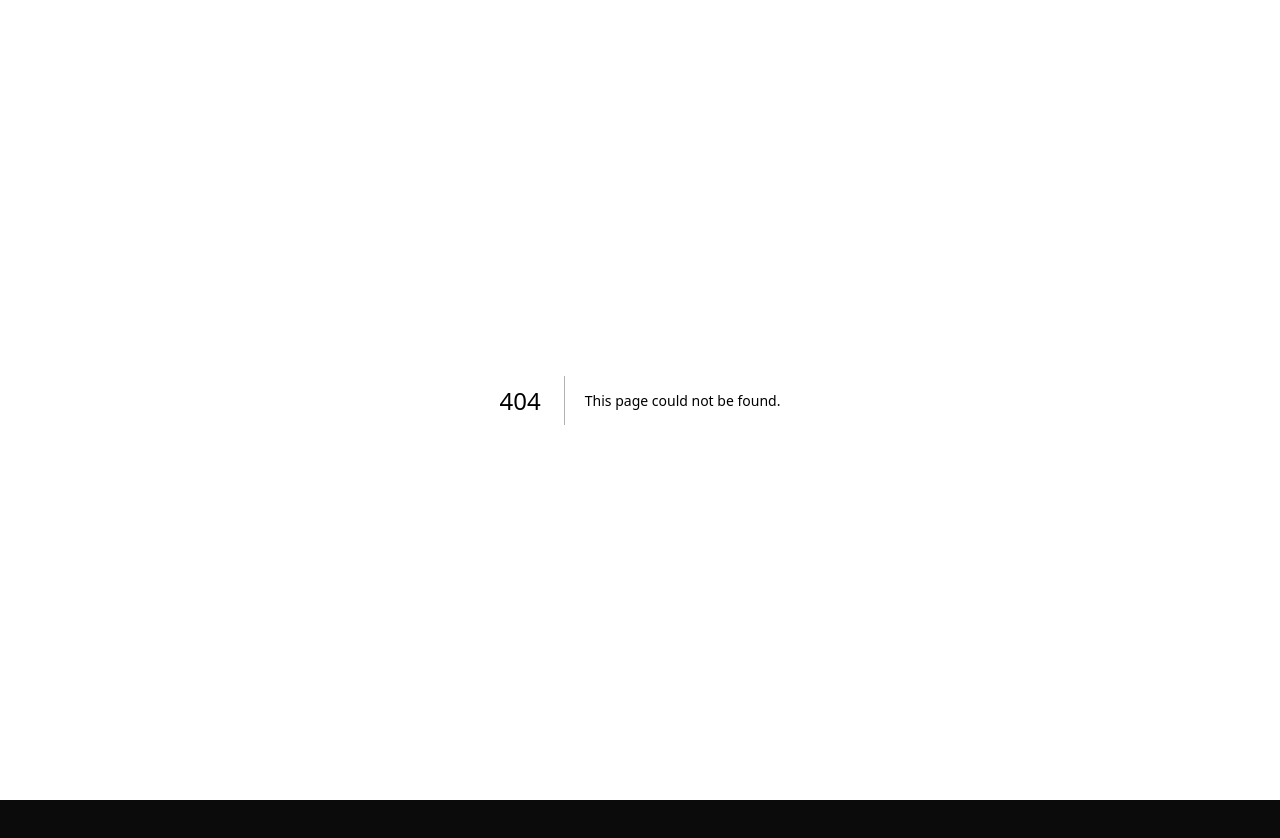
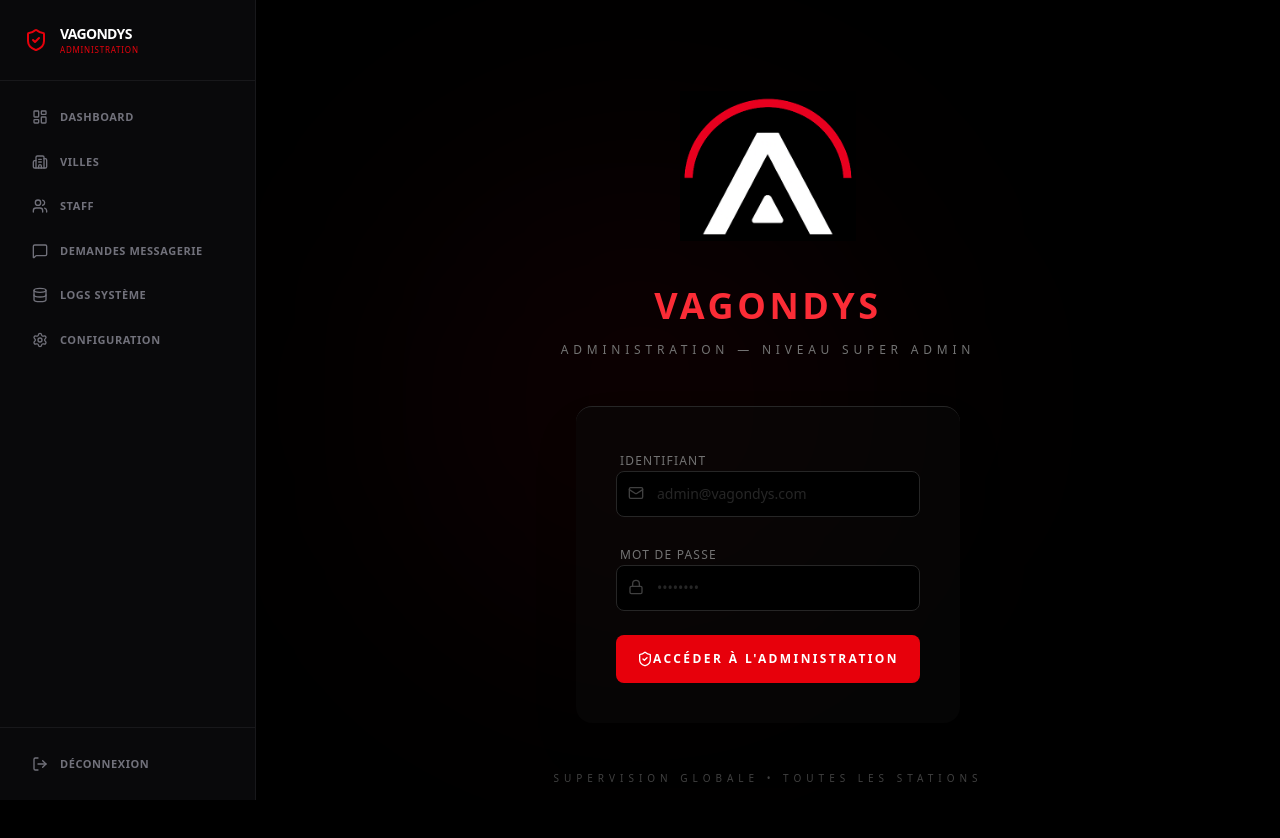
Before and after one commit to AirsoftSystem/vagondys, a Next.js app: page /login in a window 1280 px wide. Before the commit this address had no page. Shown: the top 838 px of the page. Before the commit the page ends 800 px from the top, so only its background shows below. Built offline with nearby package versions, Linux system fonts and the light colour scheme.

Commit message:
8ème Nouvelle page messagerie

```diff
--- /dev/null
+++ b/app/(admin)/login/page.tsx
@@ -0,0 +1,156 @@
+
+"use client";
+
+import { useState } from "react";
+import { createClient } from "@supabase/supabase-js";
+import { Lock, Mail, Loader2, ShieldCheck } from "lucide-react";
+import Image from "next/image";
+
+/**
+ * PAGE DE CONNEXION ADMIN
+ * Réservée à admin@vagondys.com
+ * Accessible via admin.vagondys.com
+ */
+export default function AdminLoginPage() {
+  const [email, setEmail] = useState("");
+  const [password, setPassword] = useState("");
+  const [loading, setLoading] = useState(false);
+  const [errorMsg, setErrorMsg] = useState<string | null>(null);
+
+  const handleLogin = async (e: React.FormEvent) => {
+    e.preventDefault();
+    setLoading(true);
+    setErrorMsg(null);
+
+    const trimmedEmail = email.toLowerCase().trim();
+    const trimmedPassword = password.trim();
+
+    // Vérification que c'est bien l'email admin
+    if (trimmedEmail !== "admin@vagondys.com") {
+      setErrorMsg("ACCÈS RÉSERVÉ À L'ADMINISTRATEUR.");
+      setLoading(false);
+      return;
+    }
+
+    const supabase = createClient(
+      process.env.NEXT_PUBLIC_SUPABASE_URL!,
+      process.env.NEXT_PUBLIC_SUPABASE_ANON_KEY!
+    );
+
+    try {
+      const { data, error } = await supabase.auth.signInWithPassword({
+        email: trimmedEmail,
+        password: trimmedPassword,
+      });
+
+      if (error) {
+        console.error("Erreur connexion admin:", error.message);
+        setErrorMsg("IDENTIFIANTS INCORRECTS.");
+        setLoading(false);
+        return;
+      }
+
+      if (data?.user) {
+        // Redirection vers le dashboard admin
+        // Le middleware se chargera de la protection
+        window.location.href = "/admin/dashboard";
+      }
+    } catch (err) {
+      console.error("Erreur critique login admin:", err);
+      setErrorMsg("ERREUR SYSTÈME. VEUILLEZ RÉESSAYER.");
+      setLoading(false);
+    }
+  };
+
+  return (
+    <main className="min-h-screen flex flex-col items-center justify-center bg-black text-neutral-100 px-6 py-10">
+
+      {/* Effet de fond */}
+      <div className="absolute inset-0 overflow-hidden pointer-events-none">
+        <div className="absolute top-1/2 left-1/2 -translate-x-1/2 -translate-y-1/2 w-[500px] h-[500px] bg-red-600/5 rounded-full blur-[120px]" />
+      </div>
+
+      {/* Header */}
+      <div className="flex flex-col items-center mb-8 md:mb-12 text-center relative z-10">
+        <div className="relative w-32 h-32 md:w-44 md:h-44 mb-6 md:mb-8">
+          <Image
+            src="/logo/vagondys-mark.png"
+            alt="VAGONDYS"
+            fill
+            priority
+            className="object-contain"
+          />
+        </div>
+        <h1 className="text-3xl md:text-4xl font-bold tracking-[0.2em] md:tracking-widest text-red-500 uppercase">
+          VAGONDYS
+        </h1>
+        <p className="mt-4 text-[10px] md:text-xs uppercase tracking-[0.3em] md:tracking-[0.4em] text-neutral-500">
+          Administration — Niveau Super Admin
+        </p>
+      </div>
+
+      {/* Formulaire */}
+      <div className="w-full max-w-sm border-t border-neutral-800 bg-neutral-950/50 p-8 md:p-10 rounded-2xl shadow-2xl relative z-10">
+        <form onSubmit={handleLogin} className="space-y-6">
+          <div className="space-y-2">
+            <label className="text-xs uppercase tracking-widest text-neutral-500 ml-1">
+              Identifiant
+            </label>
+            <div className="relative">
+              <Mail className="absolute left-3 top-3.5 w-4 h-4 text-neutral-700" />
+              <input
+                type="email"
+                value={email}
+                onChange={(e) => setEmail(e.target.value)}
+                placeholder="admin@vagondys.com"
+                required
+                className="w-full pl-10 pr-4 py-3 bg-black border border-neutral-800 text-white rounded-lg focus:border-red-500 outline-none transition-all placeholder:text-neutral-800 text-sm"
+              />
+            </div>
+          </div>
+
+          <div className="space-y-2">
+            <label className="text-xs uppercase tracking-widest text-neutral-500 ml-1">
+              Mot de passe
+            </label>
+            <div className="relative">
+              <Lock className="absolute left-3 top-3.5 w-4 h-4 text-neutral-700" />
+              <input
+                type="password"
+                value={password}
+                onChange={(e) => setPassword(e.target.value)}
+                placeholder="••••••••"
+                required
+                className="w-full pl-10 pr-4 py-3 bg-black border border-neutral-800 text-white rounded-lg focus:border-red-500 outline-none transition-all placeholder:text-neutral-800 text-sm"
+              />
+            </div>
+          </div>
+
+          {errorMsg && (
+            <p className="text-[10px] text-red-500 uppercase tracking-widest text-center animate-pulse">
+              {errorMsg}
+            </p>
+          )}
+
+          <button
+            type="submit"
+            disabled={loading}
+            className="w-full py-4 bg-red-600 hover:bg-red-700 disabled:opacity-50 disabled:cursor-not-allowed text-white font-bold rounded-lg tracking-[0.2em] transition-all flex items-center justify-center text-xs active:scale-95"
+          >
+            {loading ? (
+              <Loader2 className="w-4 h-4 animate-spin" />
+            ) : (
+              <ShieldCheck className="w-4 h-4" />
+            )}
+            {loading ? "CONNEXION..." : "ACCÉDER À L'ADMINISTRATION"}
+          </button>
+        </form>
+      </div>
+
+      {/* Footer */}
+      <p className="mt-10 md:mt-12 text-[9px] md:text-[10px] uppercase tracking-[0.4em] md:tracking-[0.5em] text-neutral-700 text-center relative z-10">
+        Supervision Globale • Toutes les stations
+      </p>
+    </main>
+  );
+}
--- a/proxy.ts
+++ b/proxy.ts
@@ -7,8 +7,7 @@ import { getAthleteCity, getAthleteCountry } from './lib/supabase/master'
 
 /**
  * PROXY / MIDDLEWARE - VERSION NEXT.JS 16 (VERCEL)
- * Gestion du routage entre le site Public et le sous-domaine Staff.
- * + PROTECTION RENFORCÉE DE L'ARBORESCENCE
+ * Gestion du routage entre le site Public, le sous-domaine Staff et le sous-domaine Admin.
  * Version adaptée pour l'Option B (un seul projet Supabase)
  */
 export async function proxy(request: NextRequest) {
@@ -107,15 +106,13 @@ export async function proxy(request: NextRequest) {
   }
 
   // ============================================================
-  // RÈGLE 4 : ISOLATION DU DOMAINE PUBLIC
+  // RÈGLE 4 : ISOLATION DES SOUS-DOMAINES
   // ============================================================
-  if (!host.includes('staff.vagondys.com')) {
-    return response
-  }
 
-  // ============================================================
-  // RÈGLE 5 & 6 : AUTHENTIFICATION STAFF
-  // ============================================================
+  // --- SOUS-DOMAINE ADMIN ---
+  if (host.includes('admin.vagondys.com')) {
+    console.log(`👑 Sous-domaine admin détecté: ${host}${pathname}`)
+
     const supabase = createServerClient(
       process.env.NEXT_PUBLIC_SUPABASE_URL!,
       process.env.NEXT_PUBLIC_SUPABASE_ANON_KEY!,
@@ -135,10 +132,64 @@ export async function proxy(request: NextRequest) {
     const { data: { user } } = await supabase.auth.getUser()
 
     const userEmail = user?.email?.toLowerCase() || null
-  const isLoginPage = pathname === '/staff/login' || pathname === '/login'
-  const isStaffRoot = pathname === '/staff' || pathname === '/staff/'
+    const isAdminLoginPage = pathname === '/admin/login' || pathname === '/login'
+    const isAdminApi = pathname.startsWith('/api/')
+    const isAdminStatic = pathname.startsWith('/_next')
 
-  if (!userEmail && !isLoginPage && !isStaffRoot) {
+    // Vérifier que l'utilisateur est admin@vagondys.com
+    const isAdminUser = userEmail === 'admin@vagondys.com'
+
+    // Rediriger vers la page de login si non authentifié admin
+    if (!isAdminUser && !isAdminLoginPage && !isAdminApi && !isAdminStatic) {
+      console.log(`🔒 Admin non authentifié, redirection vers /admin/login`)
+      return NextResponse.redirect(new URL('/admin/login', request.url))
+    }
+
+    // Si c'est la racine, rediriger vers /admin/dashboard
+    if (pathname === '/' || pathname === '/admin') {
+      return NextResponse.redirect(new URL('/admin/dashboard', request.url))
+    }
+
+    // Réécritures pour admin
+    if (pathname.startsWith('/admin')) {
+      return response
+    }
+
+    return response
+  }
+
+  // --- SOUS-DOMAINE STAFF ---
+  if (host.includes('staff.vagondys.com')) {
+    console.log(`👔 Sous-domaine staff détecté: ${host}${pathname}`)
+
+    const supabase = createServerClient(
+      process.env.NEXT_PUBLIC_SUPABASE_URL!,
+      process.env.NEXT_PUBLIC_SUPABASE_ANON_KEY!,
+      {
+        cookies: {
+          get: (name) => request.cookies.get(name)?.value,
+          set: (name, value, options) => {
+            response.cookies.set({ name, value, ...options })
+          },
+          remove: (name, options) => {
+            response.cookies.set({ name, value: '', ...options })
+          },
+        },
+      }
+    )
+
+    const { data: { user } } = await supabase.auth.getUser()
+
+    const userEmail = user?.email?.toLowerCase() || null
+    const isStaffLoginPage = pathname === '/staff/login' || pathname === '/login'
+    const isStaffApi = pathname.startsWith('/api/')
+    const isStaffStatic = pathname.startsWith('/_next')
+
+    // Vérifier que l'utilisateur est staff (email @vagondys.com)
+    const isStaffUser = userEmail?.endsWith('@vagondys.com') === true
+
+    if (!isStaffUser && !isStaffLoginPage && !isStaffApi && !isStaffStatic) {
+      console.log(`🔒 Staff non authentifié, redirection vers /staff/login`)
       return NextResponse.redirect(new URL('/staff/login', request.url))
     }
 
@@ -151,10 +202,8 @@ export async function proxy(request: NextRequest) {
       }
     }
 
-  // ============================================================
-  // RÈGLE 7 : RÉÉCRITURES
-  // ============================================================
-  if (pathname === '/') {
+    // Règle 7 : Réécritures pour staff
+    if (pathname === '/' || pathname === '/staff') {
       return NextResponse.rewrite(new URL('/staff', request.url))
     }
 
@@ -169,6 +218,12 @@ export async function proxy(request: NextRequest) {
     return response
   }
 
+  // ============================================================
+  // RÈGLE 5 : DOMAINE PUBLIC (vagondys.com)
+  // ============================================================
+  return response
+}
+
 export const config = {
   matcher: [
     '/((?!api|_next/static|_next/image|favicon.ico|icon.png|logo.png|apple-touch-icon.png).*)',
```
Lines whose indentation alone changed are shown as unchanged.
